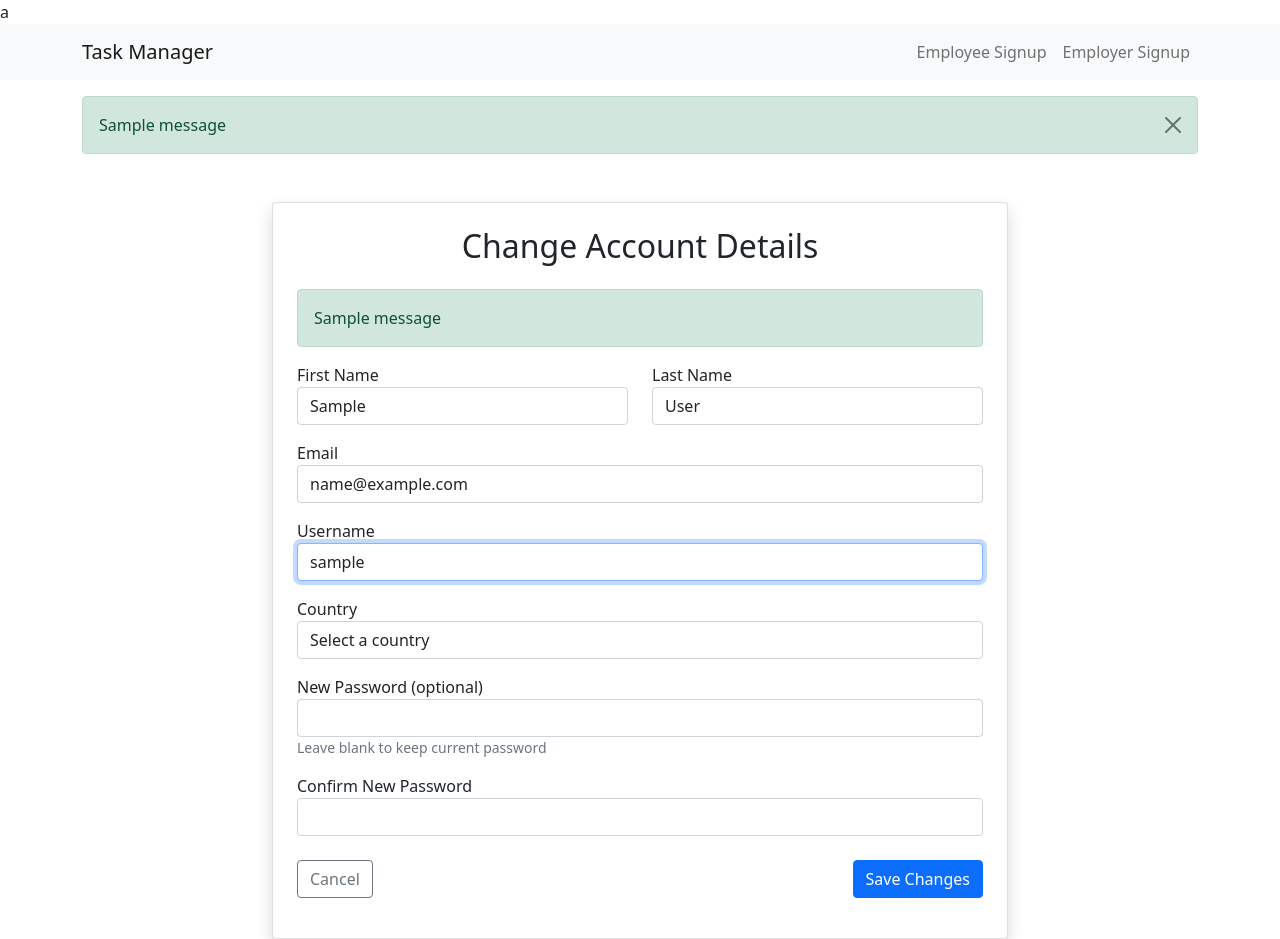
After one commit to Ale-Newport/404-Not-Found, a Django app: page /employee/update/ in a window 1280 px wide. The commit adds this page. Run offline with Django 5.2, Linux system fonts and the light colour scheme; a user stored in the database is signed in; tables that the repository leaves empty hold one stand-in row (values such as "Sample post"); one stand-in notice (Sample message) is shown; parts of the project's set-up code (start-up, migrations or seed data) failed here and were passed over; some libraries are stand-ins or nearby versions.

Commit message:
Add update details page to employee dashboard

```diff
--- a/app/forms/forms.py
+++ b/app/forms/forms.py
@@ -50,6 +50,29 @@ class EmployeeSignUpForm(UserCreationForm):
             if field_name != 'captcha':  # Don't add form-control to captcha
                 field.widget.attrs.update({'class': 'form-control'})
 
+class EmployeeAccountUpdateForm(EmployeeSignUpForm):
+    def __init__(self, *args, **kwargs):
+        super().__init__(*args, **kwargs)
+        # make password fields optional
+        self.fields['password1'].required = False
+        self.fields['password2'].required = False
+
+        # update help texts for password fields
+        self.fields['password1'].help_text = 'Leave blank to keep your current password'
+        self.fields['password2'].help_text = 'Leave blank to keep your current password'
+
+    def clean(self):
+        cleaned_data = super().clean()
+        password1 = cleaned_data.get('password1')
+        password2 = cleaned_data.get('password2')
+
+        if password1 and not password2:
+            self.add_error('password2', 'Please confirm your new password')
+        elif password2 and not password1:
+            self.add_error('password1', 'Please enter your new password')
+
+        return cleaned_data
+
 class EmployerSignUpForm(UserCreationForm):
     country = forms.CharField(max_length=100)
     company_name = forms.CharField(max_length=255)
--- a/app/templates/employee_dashboard.html
+++ b/app/templates/employee_dashboard.html
@@ -12,7 +12,7 @@
         <div class="collapse navbar-collapse">
             <ul class="navbar-nav ml-auto">
                 <li class="nav-item">
-
+                    <a class="nav-link" href="{% url 'employee_update' %}">Account Settings</a>
                 </li>
                 <li class="nav-item">
                     <a class="nav-link" href="{% url 'logout' %}">Logout</a>
--- /dev/null
+++ b/app/templates/employee_update_details.html
@@ -0,0 +1,85 @@
+a{% extends 'base_content.html' %}
+
+{% block content %}
+<div class="container mt-5">
+    <div class="row justify-content-center">
+        <div class="col-md-8">
+            <div class="card shadow">
+                <div class="card-body p-4">
+                    <h2 class="text-center mb-4">Change Account Details</h2>
+
+                    {% if form.errors %}
+                        <div class="alert alert-danger">
+                            <ul>
+                                {% for field, errors in form.errors.items %}
+                                    {% for error in errors %}
+                                        <li>{{ field|capfirst }}: {{ error }}</li>
+                                    {% endfor %}
+                                {% endfor %}
+                            </ul>
+                        </div>
+                    {% endif %}
+
+                    {% if messages %}
+                        {% for message in messages %}
+                            <div class="alert alert-{{ message.tags }}">
+                                {{ message }}
+                            </div>
+                        {% endfor %}
+                    {% endif %}
+
+                    <form method="POST" class="needs-validation">
+                        {% csrf_token %}
+
+                        <div class="row">
+                            <div class="col-md-6 mb-3">
+                                <label for="{{ form.first_name.id_for_label }}">First Name</label>
+                                {{ form.first_name }}
+                            </div>
+                            <div class="col-md-6 mb-3">
+                                <label for="{{ form.last_name.id_for_label }}">Last Name</label>
+                                {{ form.last_name }}
+                            </div>
+                        </div>
+
+                        <div class="mb-3">
+                            <label for="{{ form.email.id_for_label }}">Email</label>
+                            {{ form.email }}
+                        </div>
+
+                        <div class="mb-3">
+                            <label for="{{ form.username.id_for_label }}">Username</label>
+                            {{ form.username }}
+                        </div>
+
+                        <div class="mb-3">
+                            <label for="{{ form.country.id_for_label }}">Country</label>
+                            {{ form.country }}
+                        </div>
+
+                        <div class="mb-3">
+                            <label for="{{ form.password1.id_for_label }}">New Password (optional)</label>
+                            {{ form.password1 }}
+                            <small class="form-text text-muted">Leave blank to keep current password</small>
+                        </div>
+
+                        <div class="mb-3">
+                            <label for="{{ form.password2.id_for_label }}">Confirm New Password</label>
+                            {{ form.password2 }}
+                        </div>
+
+                        <div class="mb-4">
+                            {{ form.captcha }}
+                        </div>
+
+                        <div class="d-flex justify-content-between">
+                            <a href="{% url 'employee_dashboard' %}" class="btn btn-outline-secondary">Cancel</a>
+                            <button type="submit" class="btn btn-primary">Save Changes</button>
+                        </div>
+                    </form>
+                </div>
+            </div>
+        </div>
+    </div>
+</div>
+{% endblock %}
--- a/app/views/views.py
+++ b/app/views/views.py
@@ -1,6 +1,7 @@
 from django.shortcuts import render, redirect
 from django.urls import reverse
-from app.forms.forms import EmployeeSignUpForm, EmployerSignUpForm, LogInForm
+from app.forms.forms import EmployeeSignUpForm, EmployerSignUpForm, LogInForm, EmployeeAccountUpdateForm
+from django.contrib.auth import update_session_auth_hash
 from django.contrib.auth.decorators import login_required
 from django.http import HttpResponse
 from django.contrib.auth import login, logout
@@ -91,6 +92,41 @@ def employee_signup_3(request):
 
     return render(request, "employee_signup.html", {"step": 3})
 
+def employee_update(request):
+    if request.method == 'POST':
+        form = EmployeeAccountUpdateForm(request.POST, instance=request.user)
+        if form.is_valid():
+            user = form.save(commit=False)
+
+            password = form.cleaned_data.get('password1')
+            if password:
+                user.set_password(password)
+                update_session_auth_hash(request, user)
+
+            user.save()
+
+            if hasattr(user, 'employee'):
+                user.employee.country = form.cleaned_data['country']
+                user.employee.save()
+
+            messages.success(request, 'Your account details have been updated successfully.')
+            return redirect('employee_dashboard')
+        else:
+            messages.error(request, 'Please correct the errors below.')
+    else:
+        initial_data = {}
+        if hasattr(request.user, 'employee'):
+            initial_data['country'] = request.user.employee.country
+
+        form = EmployeeAccountUpdateForm(instance=request.user, initial=initial_data)
+
+    context = {
+        'form': form,
+        'username': request.user.username
+    }
+
+    return render(request, 'employee_update_details.html', context)
+
 
 def employer_signup(request):
     if request.method == 'POST':
@@ -138,12 +174,6 @@ def get_redirect(user):
         return reverse('admin_dashboard')
     return reverse('login')
 
-
-from django.shortcuts import render
-from django.contrib.auth.decorators import login_required
-from django.db.models import Q
-from django.core.paginator import Paginator
-from app.models import Job, Employee
 
 @login_required
 def employee_dashboard(request):
@@ -218,6 +248,8 @@ def employee_dashboard(request):
     }
 
     return render(request, 'employee_dashboard.html', context)
+
+
 @login_required
 def admin_dashboard(request):
     if request.user.user_type != 'admin':
--- a/project/urls.py
+++ b/project/urls.py
@@ -17,6 +17,7 @@ urlpatterns = [
     path('employer/signup/', views.employer_signup, name='employer_signup'),
     # Employee routes
     path('employee/dashboard/', views.employee_dashboard, name='employee_dashboard'),
+     path('employee/update/', views.employee_update, name='employee_update'),
     # Employer routes
     path('employer/dashboard/', employer_views.employer_dashboard, name='employer_dashboard'),
     path('account/', employer_views.account_page, name='account_page'),
```
